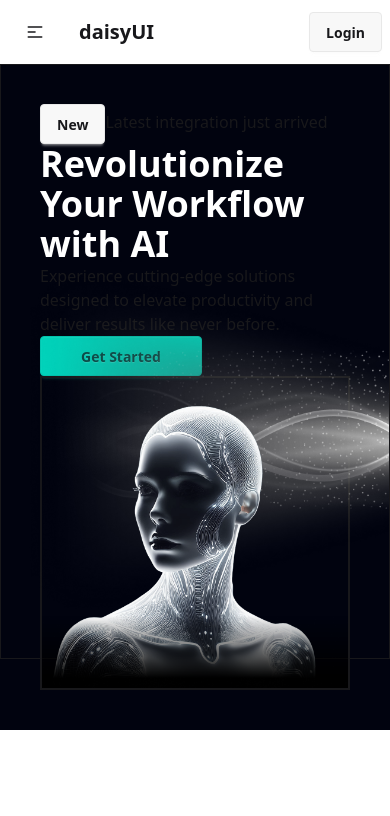
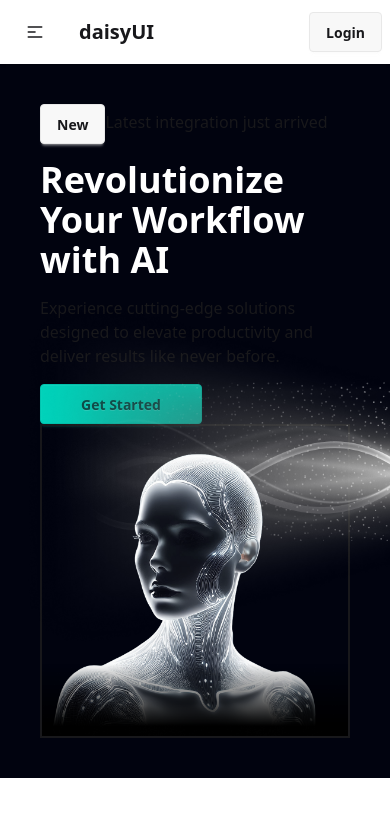
Before and after one commit to SakibFakir69/CustomerSupportAi, a React (Vite) app in the folder client/: page / in a window 390 px wide. Shown: the top 816 px of the page. Built offline with nearby package versions, Linux system fonts and the light colour scheme.

Commit message:
home ui added done

```diff
--- a/client/src/components/Hero/Banner.jsx
+++ b/client/src/components/Hero/Banner.jsx
@@ -3,16 +3,23 @@ import React from "react";
 function Banner() {
   return (
     <div className=" w-full relative">
-      <div className="absolute flex justify-end border  right-0">
+
+      {/* <div className="absolute flex justify-end border  right-0">
         <img
           src="Elements.png"
-          className="md:max-h-[550px] md:mt-10 sm:max-h-[300px] mt-40"
+          className="lg:max-h-[550px] lg:mt-10 md:max-h-[300px] sm:max-h-[250px]  md:mt-6"
+        />
+      </div> */}
+        <div className="absolute flex justify-end right-0 top-0">
+        <img
+          src="Elements.png"
+          className="max-w-full lg:max-h-[550px] lg:mt-10 md:max-h-[300px] sm:max-h-[200px] md:mt-16 mt-48"
         />
       </div>
 
       <section className="p-10 flex justify-center items-center">
         <section className="flex md:flex-row flex-col items-center">
-          <div className="flex   justify-start  flex-col ">
+          <div className="flex   justify-start  flex-col gap-4 ">
             <div>
               <p>
                 <button className="btn">New</button>Latest integration just
@@ -41,7 +48,7 @@ function Banner() {
 
               <div className="border flex justify-center ">
                 {/* img */}
-                <div className="lg:h-60 md:h-52 md:w-52  lg:w-60 bg-white blur-2xl absolute mt-20 "></div>
+                <div className="lg:h-60 md:h-40 md:w-42  lg:w-60 bg-white blur-2xl absolute mt-20 "></div>
 
                 <img src="AI Model.png" className="z-50" />
               </div>
```
